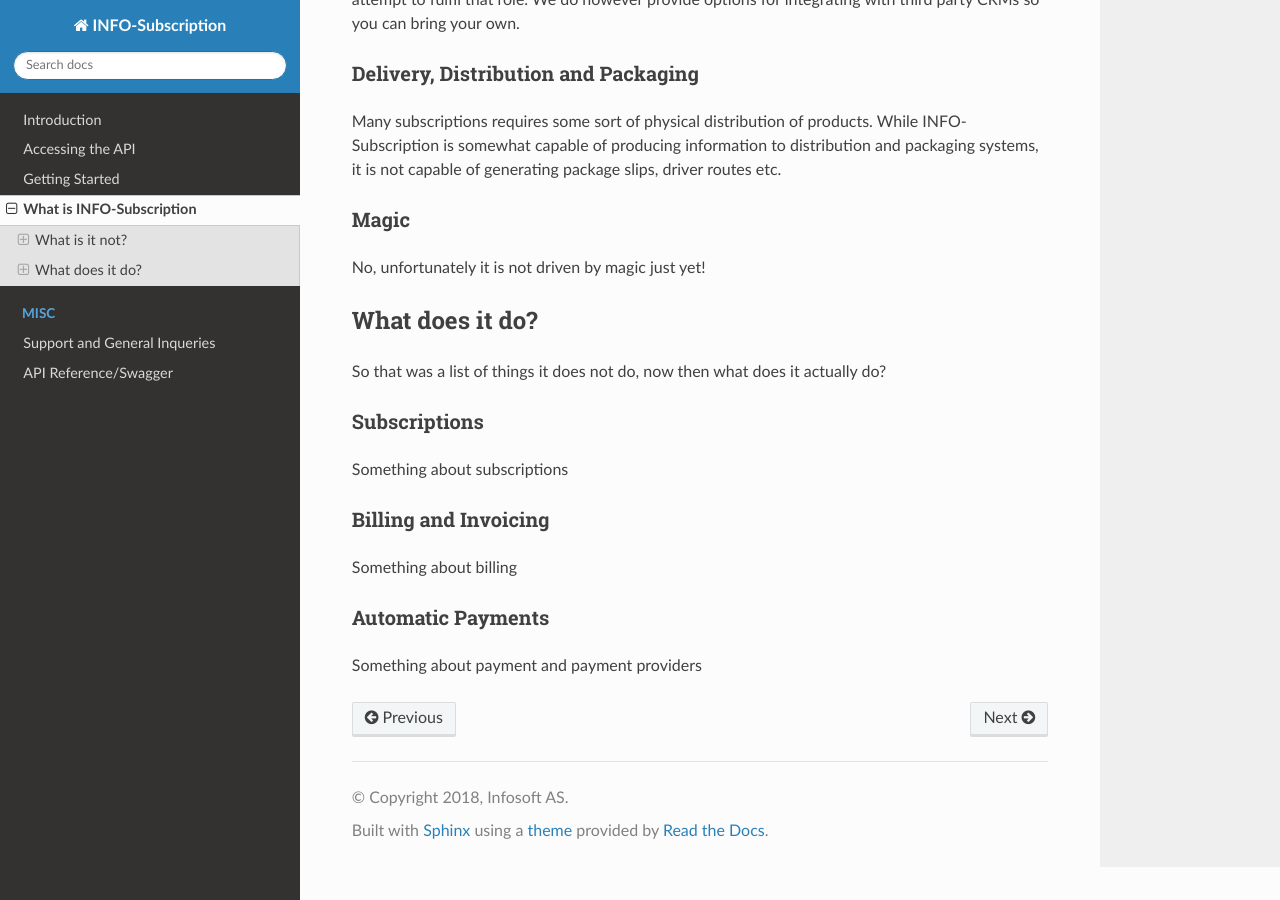
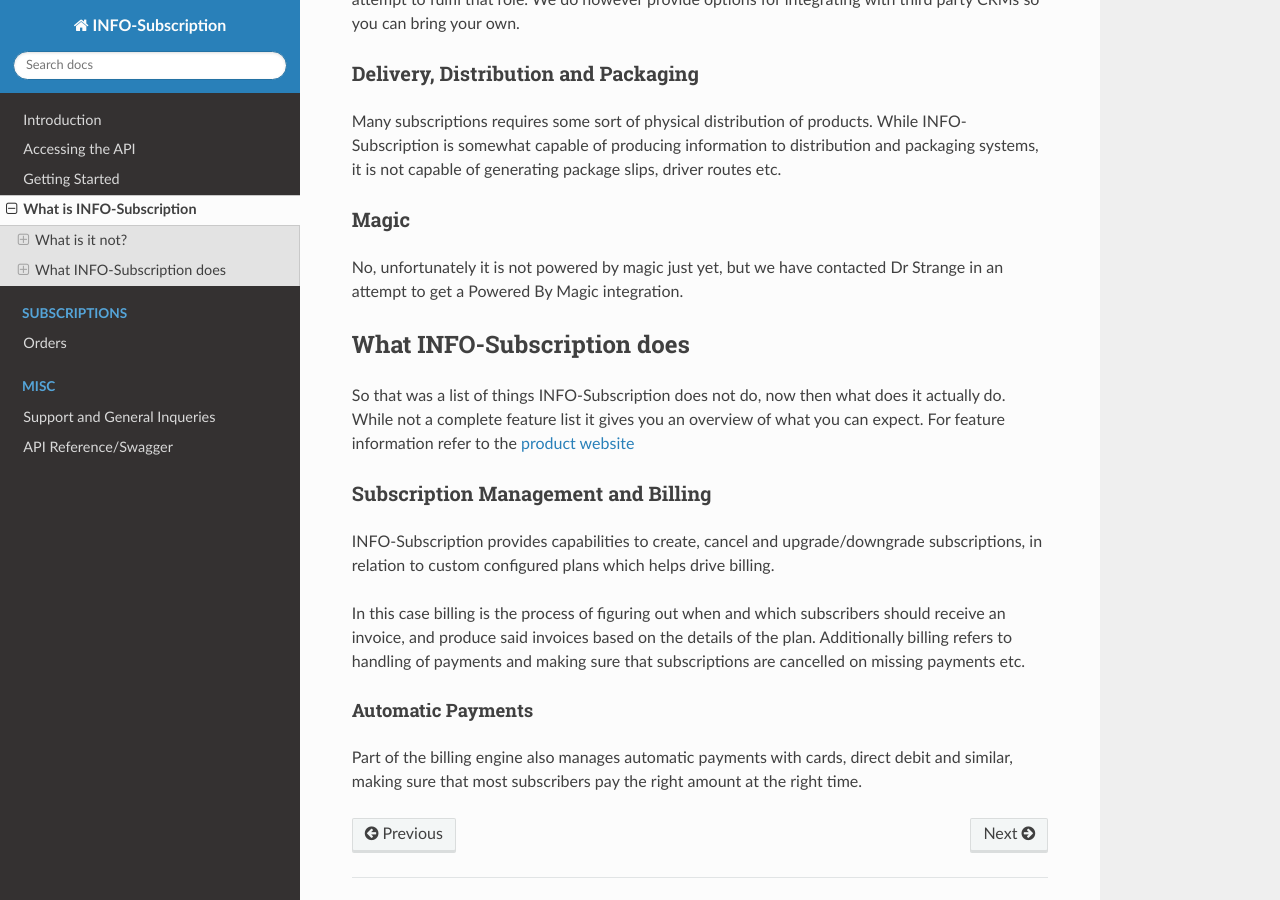
Before and after one commit to infosoftas/info-subscription-doc, a Sphinx documentation site: the page built from source/introduction/what-is-info-subscription.rst, in a window 1280 px wide and 900 px high, scrolled down 494 px. Built offline with Sphinx 7.4.7 and the Read the Docs theme 2.0.0, drawn with Linux system fonts in a browser that asks for light colours; formulas are drawn with MathJax 3.

Commit message:
Added labels and an empty order section

```diff
--- a/source/introduction/accessing-api.rst
+++ b/source/introduction/accessing-api.rst
@@ -1,3 +1,4 @@
+.. _accessing-api:
 *****************
 Accessing the API
 *****************
@@ -135,7 +136,3 @@ The APIs expect json as input and returns json unless otherwise noted in the ref
     so there is no doubt for client and server what is requested.
 
 If for some reason you *really really* like XML, Protobuf, Thrift, MessagePack or your own custom content type, then let us know and we might consider implementing it.
-
-Tenant Id Header
-^^^^^^^^^^^^^^^^
-A TenantId is in the form of a UUID/GUID such as ``fe923cfe-2e67-4f7a-960a-d4c36fce22c4`` and at the current time is required in the |tenantHeader| header for all requests to the APIs.
--- a/source/introduction/getting-started.rst
+++ b/source/introduction/getting-started.rst
@@ -1,5 +1,7 @@
+.. _getting-started:
+***************
 Getting Started
-===============
+***************
 
 1. register a client with Infosoft
 2. Authenticate with Auth0
--- a/source/introduction/what-is-info-subscription.rst
+++ b/source/introduction/what-is-info-subscription.rst
@@ -1,38 +1,40 @@
-What is INFO-Subscription
-=========================
+.. _what-is-it:
+*********************
+What is |projectName|
+*********************
 
-INFO-Subscription is a service that provides subscription billing and management, in simple terms it creates invoices, manages payments and maintains subscriptions based on these invoices and payments.
+|projectName| is a service that provides subscription billing and management, in simple terms it creates invoices, manages payments and maintains subscriptions based on these invoices and payments.
 
 What is it not?
----------------
+===============
 Depending on your point of view it might be easier to understand what it is by describing what it isn't
 
 CRM
-^^^
+---
 INFO-Subscription contains a small customer management module, that will allow you to manage simple information about a customer.
 It is not a fully fledged CRM system, neither is it going to attempt to fulfil that role. We do however provide options for integrating with third party CRMs so you can bring your own.
 
 Delivery, Distribution and Packaging
-^^^^^^^^^^^^^^^^^^^^^^^^^^^^^^^^^^^^
+------------------------------------
 Many subscriptions requires some sort of physical distribution of products.
-While INFO-Subscription is somewhat capable of producing information to distribution and packaging systems, it is not capable of generating package slips, driver routes etc.
+While |projectName| is somewhat capable of producing information to distribution and packaging systems, it is not capable of generating package slips, driver routes etc.
 
 Magic
-^^^^^
-No, unfortunately it is not driven by magic just yet!
+-----
+No, unfortunately it is not powered by magic just yet, but we have contacted Dr Strange in an attempt to get a Powered By Magic integration.
 
-What does it do?
-----------------
-So that was a  list of things it does not do, now then what does it actually do?
+What |projectName| does
+========================
+So that was a list of things |projectName| does not do, now then what does it actually do.
+While not a complete feature list it gives you an overview of what you can expect. For feature information refer to the {PRODUCTWEBSITE}
 
-Subscriptions
-^^^^^^^^^^^^^
-Something about subscriptions
+Subscription Management and Billing
+-----------------------------------
+|projectName| provides capabilities to create, cancel and upgrade/downgrade subscriptions, in relation to custom configured plans which helps drive billing.
 
-Billing and Invoicing
-^^^^^^^^^^^^^^^^^^^^^
-Something about billing
+In this case billing is the process of figuring out when and which subscribers should receive an invoice, and produce said invoices based on the details of the plan.
+Additionally billing refers to handling of payments and making sure that subscriptions are cancelled on missing payments etc.
 
 Automatic Payments
 ^^^^^^^^^^^^^^^^^^
-Something about payment and payment providers
+Part of the billing engine also manages automatic payments with cards, direct debit and similar, making sure that most subscribers pay the right amount at the right time.
--- /dev/null
+++ b/source/subscription/orders/orders.rst
@@ -0,0 +1,6 @@
+.. _subscription-orders:
+******
+Orders
+******
+
+Here we should definetly write something clever about how to create orders and what they are
```
Also changed, not shown: source/index.rst (+9 -3 lines), source/reporting-bugs.rst (+6 -3 lines).
